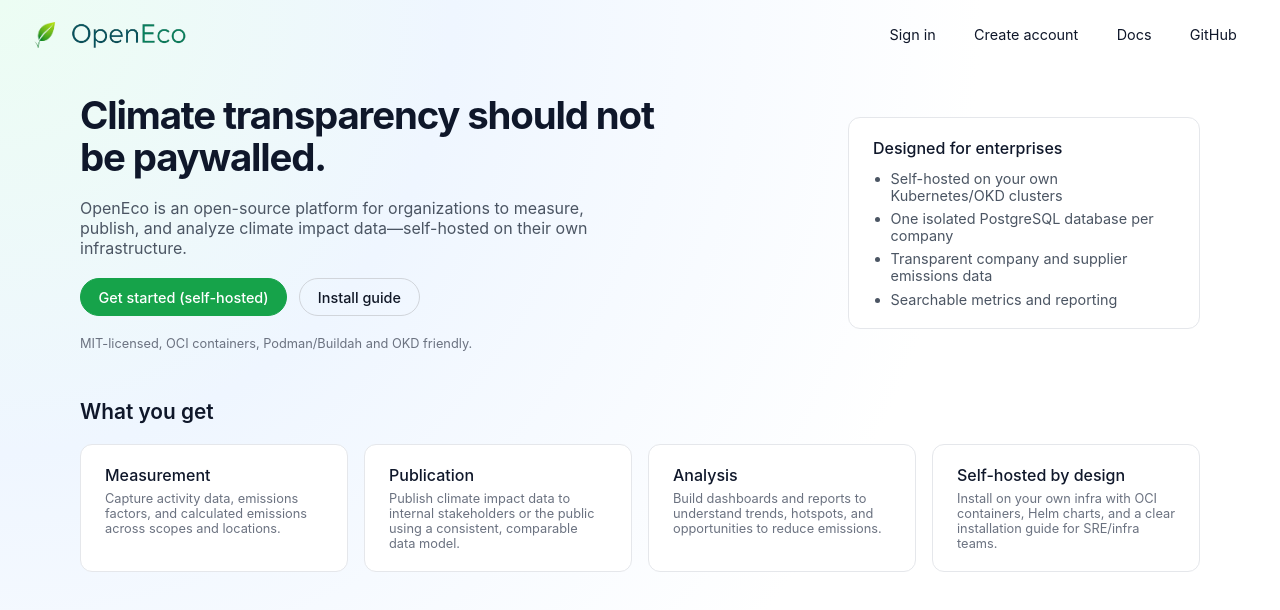
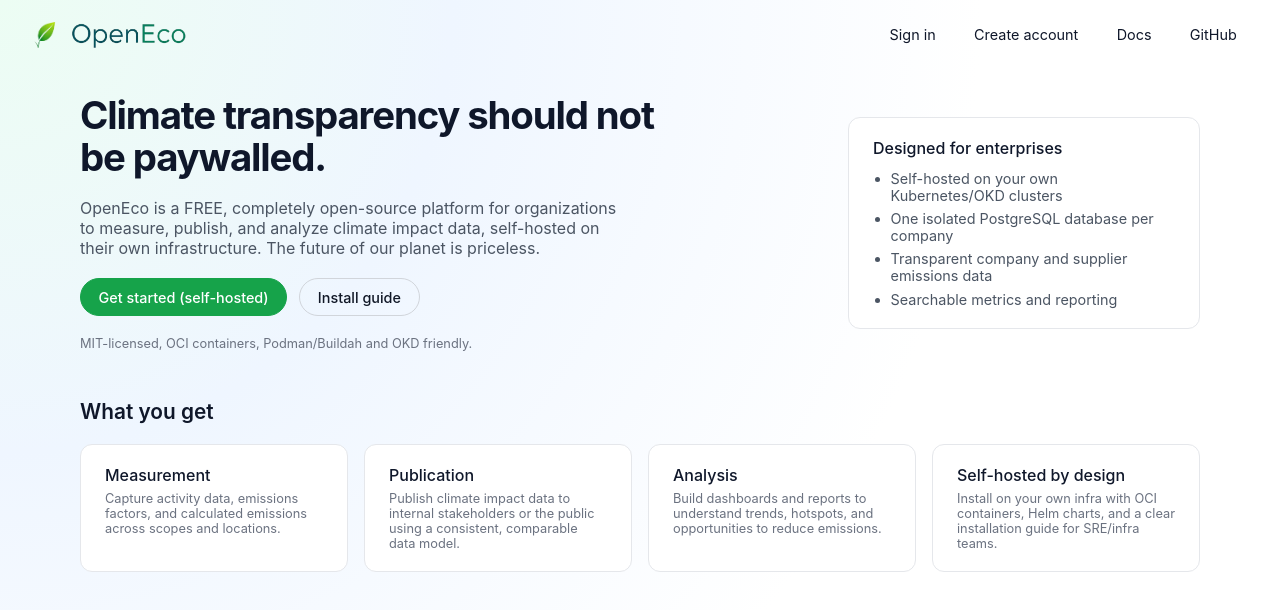
Before and after one commit to Open-Eco/oe-core, a Next.js app in the folder web/: page / in a window 1280 px wide. Shown: the top 610 px of the page. Built offline with nearby package versions, Linux system fonts and the light colour scheme.

Commit message:
Update landing header copy, favicon, and next steps

```diff
--- a/web/app/layout.tsx
+++ b/web/app/layout.tsx
@@ -3,8 +3,8 @@ import "./globals.css";
 import { Providers } from "./providers";
 
 export const metadata: Metadata = {
-  title: "Open Climate Transparency Platform",
-  description: "An open, transparent, nonprofit climate impact platform",
+  title: "OpenEco, an Open Climate Transparency Platform",
+  description: "An open, transparent, nonprofit climate impact platform for all organizations",
   icons: {
     icon: "/favicon.png",
   },
--- a/web/app/page.tsx
+++ b/web/app/page.tsx
@@ -50,9 +50,9 @@ export default function Home() {
               Climate transparency should not be paywalled.
             </h1>
             <p className="eco-landing__subtitle">
-              OpenEco is an open-source platform for organizations to measure,
-              publish, and analyze climate impact data—self-hosted on their own
-              infrastructure.
+              OpenEco is a FREE, completely open-source platform for organizations to measure,
+              publish, and analyze climate impact data, self-hosted on their own
+              infrastructure. The future of our planet is priceless.
             </p>
             <div className="eco-landing__actions">
               <Link
```
Also changed, not shown: web/public/favicon.png (added).
